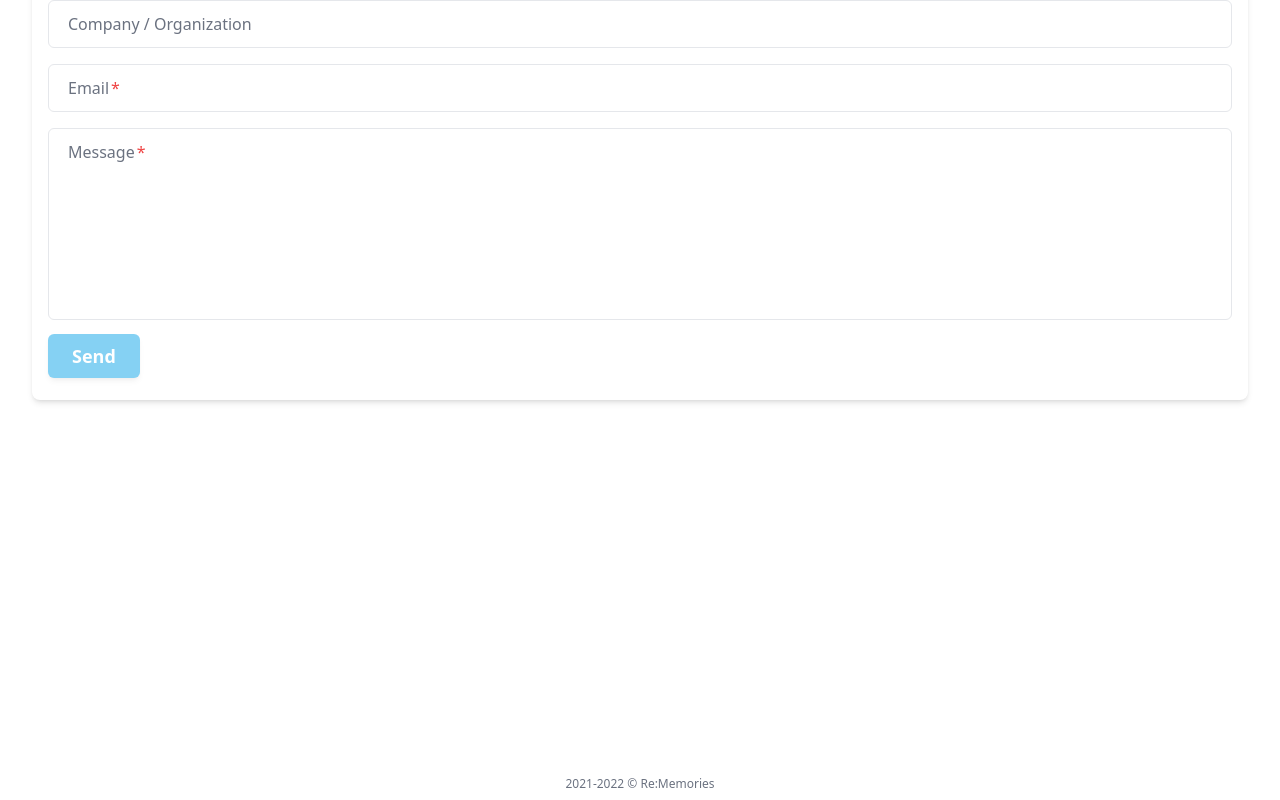
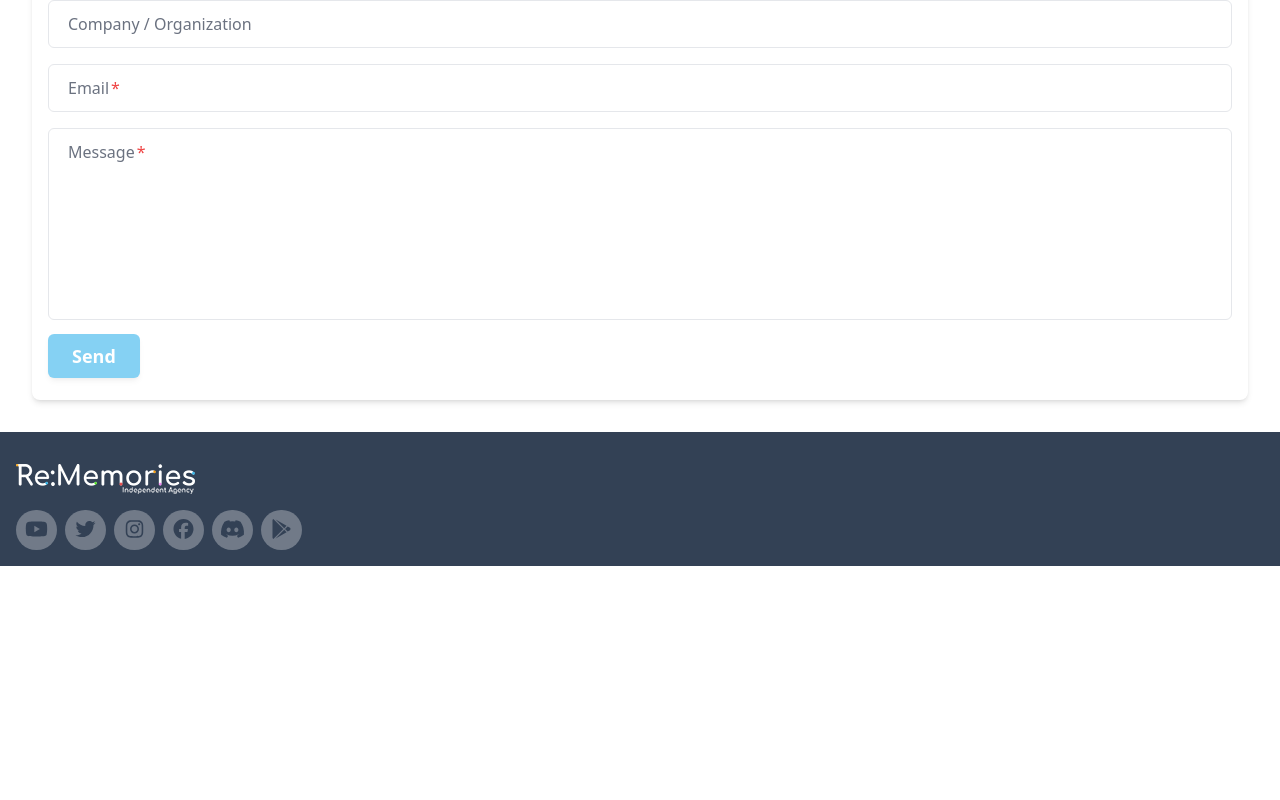
Before and after one commit to re-morable/re-memories, a Vue app: page / in a window 1280 px wide. Shown: the part 2432-3232 px from the top of the page. After the commit the page ends 2998 px from the top, so only its background shows below. Built offline with nearby package versions, Linux system fonts and the light colour scheme.

Commit message:
Add title

```diff
--- a/src/App.vue
+++ b/src/App.vue
@@ -46,15 +46,58 @@ import "./index.scss"
       </div>
     </div>
   </nav>
-  <main
-    :style="{ paddingTop: this.$route.path === '/' ? 0 : '3.5rem' }"
-    class="min-h-[400vh]"
-  >
+  <main :style="{ paddingTop: this.$route.path === '/' ? 0 : '3.5rem' }">
     <RouterView />
   </main>
   <footer class="footer">
-    <!-- get year today -->
-    2021-{{ new Date().getFullYear() }} &copy; Re:Memories
+    <div class="footer-info">
+      <img src="/src/assets/logo-light.png" alt="Re:Memories" class="py-4" />
+      <div class="link-sosmed">
+        <a
+          href="https://www.youtube.com/channel/UCJZnhqz3mNpWJJ1FGrAy_qA"
+          target="_blank"
+          class="hover:bg-[#ff0000] hover:text-white"
+        >
+          <font-awesome-icon :icon="['fab', 'youtube']" class="fa-fw" />
+        </a>
+        <a
+          href="https://twitter.com/Rememories_id"
+          target="_blank"
+          class="hover:bg-[#1d9bf0] hover:text-white"
+        >
+          <font-awesome-icon :icon="['fab', 'twitter']" class="fa-fw" />
+        </a>
+        <a
+          href="https://www.instagram.com/rememories.id/"
+          target="_blank"
+          class="hover:bg-gradient-to-br from-[#3f6ac9] via-[#e54576] to-[#ffc650] hover:text-white"
+        >
+          <font-awesome-icon :icon="['fab', 'instagram']" class="fa-fw" />
+        </a>
+        <a
+          href="https://www.facebook.com/rememories.id/"
+          target="_blank"
+          class="hover:bg-[#1878f4] hover:text-white"
+        >
+          <font-awesome-icon :icon="['fab', 'facebook']" class="fa-fw" />
+        </a>
+        <a
+          href="https://discord.com/invite/FsvMsA7DFj"
+          target="_blank"
+          class="hover:bg-[#5865F2] hover:text-white"
+        >
+          <font-awesome-icon :icon="['fab', 'discord']" class="fa-fw" />
+        </a>
+        <a
+          href="https://play.google.com/store/apps/details?id=com.warteg.evelyn_family_app"
+          target="_blank"
+          class="hover:bg-slate-800 hover:text-white"
+        >
+          <font-awesome-icon :icon="['fab', 'google-play']" class="fa-fw" />
+        </a>
+      </div>
+    </div>
+    <div class="footer-link"></div>
   </footer>
 </template>
 
@@ -62,7 +105,24 @@ import "./index.scss"
 import { library } from "@fortawesome/fontawesome-svg-core"
 import { faBars } from "@fortawesome/free-solid-svg-icons"
 
-library.add(faBars)
+import {
+  faYoutube,
+  faTwitter,
+  faInstagram,
+  faFacebook,
+  faDiscord,
+  faGooglePlay,
+} from "@fortawesome/free-brands-svg-icons"
+
+library.add(
+  faBars,
+  faYoutube,
+  faTwitter,
+  faInstagram,
+  faFacebook,
+  faDiscord,
+  faGooglePlay
+)
 
 export default {
   data() {
@@ -184,6 +244,26 @@ export default {
 }
 
 .footer {
-  @apply text-center text-xs text-gray-500 py-2;
+  @apply py-4 bg-slate-700 flex flex-col md:flex-row;
+
+  &-link {
+    @apply flex-1 flex flex-col items-center justify-center;
+  }
+
+  &-info {
+    @apply flex-1 flex flex-col items-start justify-center px-4;
+  }
+}
+
+.link-sosmed {
+  @apply flex items-center;
+
+  a {
+    @apply text-xl px-2 py-1.5 rounded-full bg-white/30 text-slate-700 transition-colors duration-200 ease-in-out;
+
+    &:not(:last-child) {
+      @apply mr-2;
+    }
+  }
 }
 </style>
--- a/src/router/hi.js
+++ /dev/null
@@ -1,2 +0,0 @@
-console.log("hi")
-v
--- a/src/views/HomeView.vue
+++ b/src/views/HomeView.vue
@@ -32,7 +32,7 @@ import HomeMembers from "../components/HomeMembers.vue"
     <p></p>
   </section>
   <section class="my-2 bg-parallax py-6">
-    <div class="container mx-auto">
+    <div class="container w-[95vw] mx-auto">
       <h1 class="pl-5 pb-8">News</h1>
     </div>
   </section>
@@ -107,6 +107,7 @@ export default {
     }
   },
   mounted() {
+    document.title = "Re:Memories - Indepedent Virtual YouTuber Agency"
     window.addEventListener("scroll", () => {
       // when media query min-width: 1024px
       if (window.innerWidth > 1024) {
@@ -146,7 +147,15 @@ export default {
 
     contactInputs.forEach((input) => {
       input.addEventListener("blur", (e) => {
-        if (e.target.name !== "company" && e.target.value === "")
+        const requiredTarget =
+          e.target.name !== "company" && e.target.value === ""
+        const nameTarget = e.target.name === "name" && e.target.value.length < 3
+        const emailTarget =
+          e.target.name === "email" && !validator.isEmail(e.target.value)
+        const messageTarget =
+          e.target.name === "message" && e.target.value.length < 10
+
+        if (requiredTarget || nameTarget || emailTarget || messageTarget)
           e.target.classList.add("is-invalid")
       })
 
@@ -160,9 +169,8 @@ export default {
         const messageTarget =
           e.target.name === "message" && e.target.value.length < 10
 
-        requiredTarget || nameTarget || emailTarget || messageTarget
-          ? e.target.classList.add("is-invalid")
-          : e.target.classList.remove("is-invalid")
+        if (!(requiredTarget || nameTarget || emailTarget || messageTarget))
+          e.target.classList.remove("is-invalid")
 
         contactButton.disabled = !![...contactInputs].find((i) => {
           const required = i.name !== "company" && i.value === ""
@@ -261,7 +269,7 @@ p {
 
   .contact-form-input:not(:placeholder-shown).contact-form-input:not(:focus) {
     &.is-invalid + .contact-form-label {
-      @apply text-red-600;
+      @apply text-red-400;
     }
     & + .contact-form-label {
       @apply -top-[.825rem] left-[.8rem] text-gray-500 text-xs z-[4] font-semibold;
```
